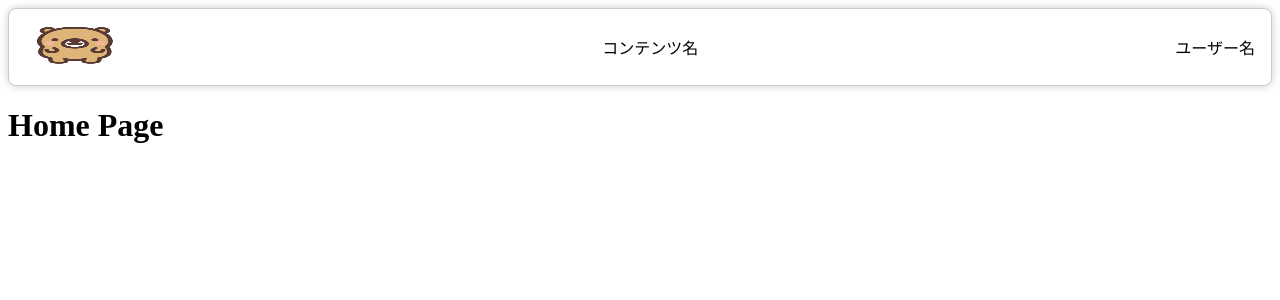
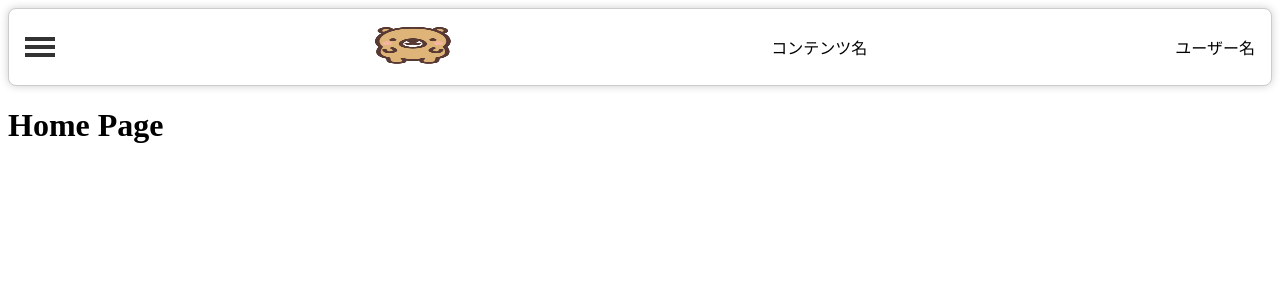
Before and after one commit to yasuhikasa/nextjs-div-practice, a Next.js app: page / in a window 1280 px wide. Shown: the top 300 px of the page. Built offline with nearby package versions, Linux system fonts and the light colour scheme.

Commit message:
ハンバーガーメニュー追加、メインコンテンツをクリックしたら閉じる

```diff
--- a/src/pages/components/header/header.module.css
+++ b/src/pages/components/header/header.module.css
@@ -1,10 +1,72 @@
+/* ヘッダーコンポーネント全体のスタイルを定義 */
 .header {
-  display: flex;
-  align-items: center;
-  justify-content: space-between;
-  padding: 16px;
-  background-color: #fff;
-  border: 1px solid #ccc;
-  border-radius: 8px;
-  box-shadow: 0 0 8px 0 rgba(0, 0, 0, 0.2);
+  display: flex; /* 子要素をフレキシブルボックスとして配置 */
+  align-items: center; /* 子要素を中央揃えに配置 */
+  justify-content: space-between; /* 子要素の間に均等のスペースを配置 */
+  padding: 16px; /* 内側の余白を定義 */
+  background-color: #fff; /* 背景色を設定 */
+  border: 1px solid #ccc; /* ボーダーのスタイルを定義 */
+  border-radius: 8px; /* ボーダーの角を丸くする */
+  box-shadow: 0 0 8px 0 rgba(0, 0, 0, 0.2); /* ボックスの影を設定 */
+  position: relative; /* 子要素の絶対位置をこの要素に対して設定 */
 }
+
+/* ナビゲーションメニューの基本的なスタイルを定義 */
+.nav {
+  position: absolute; /* header要素に対する相対的な位置に配置 */
+  top: 60px; /* headerのトップから60pxの位置に配置 */
+  left: 0; /* headerの左端からの位置を定義 */
+  background-color: #f0f0f0; /* 背景色を設定 */
+  width: 0; /* 最初はメニューは表示しないため、幅は0 */
+  height: calc(100vh - 60px); /* 画面の高さからheaderの高さを引いた値をメニューの高さに設定 */
+  overflow: hidden; /* ウィンドウをはみ出したメニューアイテムを隠す */
+  transition: width 0.5s; /* メニューが開くときのアニメーション（幅が0から200pxに変化） */
+}
+
+/* メニューが開いている状態のスタイルを定義 */
+.nav.open {
+  width: 200px; /* メニューの幅を200pxに設定 */
+}
+
+/* メニュー内のリストスタイルを定義 */
+.nav ul {
+  list-style: none; /* リストマーカーを非表示にする */
+  padding: 30px; /* パディングを0に設定 */
+  margin: 0; /* マージンを0に設定 */
+}
+
+/* メニュー内のリストアイテムのスタイルを定義 */
+.nav li {
+  padding: 8px; /* パディングを8pxに設定 */
+}
+
+/* メニュー内のリンクのスタイルを定義 */
+.nav a {
+  text-decoration: none; /* テキストの下線を非表示にする */
+  color: #333; /* テキストの色を設定 */
+}
+
+/* ハンバーガーアイコンのスタイルを定義 */
+.menu-icon {
+  cursor: pointer; /* カーソルをポインターに変更 */
+  display: flex; /* バーをフレキシブルボックスとして配置 */
+  flex-direction: column; /* バーを垂直方向に配置 */
+  padding: 8px; /* パディングを8pxに設定 */
+}
+
+/* バーのスタイルを定義 */
+.bar {
+  width: 30px; /* 幅を30pxに設定 */
+  height: 4px; /* 高さを4pxに設定 */
+  background-color: #333; /* 背景色を設定 */
+  margin: 4px 0; /* バー間のマージンを設定 */
+  transition: 0.2s; /* バーが回転するときのアニメーション */
+}
+
+.closeIcon {
+  position: absolute;
+  right: 10px;
+  top: 10px;
+  cursor: pointer;
+  font-size: 30px;
+}
--- a/src/pages/components/header/header.tsx
+++ b/src/pages/components/header/header.tsx
@@ -1,25 +1,47 @@
 import React from 'react';
 import styles from './header.module.css';
 import Image from 'next/image';
+import Link from 'next/link';
 
+interface HeaderProps {
+  isMenuOpen: boolean;
+  setIsMenuOpen: React.Dispatch<React.SetStateAction<boolean>>;
+}
 
-const Header: React.FC = () => {
+const Header: React.FC<HeaderProps> = ({ isMenuOpen, setIsMenuOpen }) => {
+  const handleMenuClick = (event: React.MouseEvent) => {
+    event.stopPropagation(); // stop event bubbling up
+    setIsMenuOpen(!isMenuOpen);
+  };
+
   return (
-    <>
-      <header className={styles.header}>
+    <header className={styles.header} onClick={e => e.stopPropagation()}>
+      <nav className={`${styles.nav} ${isMenuOpen ? styles.open : ''}`} onClick={handleMenuClick}>
+        {isMenuOpen && <div className={styles.closeIcon}>&times;</div>}
+        <ul>
+          <li>
+            <Link href="/">Home</Link>
+          </li>
+          <li>
+            <Link href="/about">About</Link>
+          </li>
+        </ul>
+      </nav>
+      <div className={styles.menuIcon} onClick={handleMenuClick}>
+        <div className={styles.bar}></div>
+        <div className={styles.bar}></div>
+        <div className={styles.bar}></div>
+      </div>
       <div>
         <Image src="/kuma_01.png" alt="Logo" width={100} height={40} />
       </div>
       <div>
         コンテンツ名
       </div>
-
       <div>
         ユーザー名
       </div>
-
     </header>
-    </>
   );
 }
 
--- a/src/pages/components/layout/layout.tsx
+++ b/src/pages/components/layout/layout.tsx
@@ -1,4 +1,4 @@
-import React from 'react';
+import React, { useState } from 'react';
 import Header from '../header/header';
 
 interface LayoutProps {
@@ -6,11 +6,16 @@ interface LayoutProps {
 }
 
 const Layout: React.FC<LayoutProps> = ({ children }) => {
+  const [isMenuOpen, setIsMenuOpen] = useState(false);
+
+  const handleLayoutClick = () => {
+    setIsMenuOpen(false);
+  };
+
   return (
-    <div>
-      <Header />
+    <div onClick={handleLayoutClick}>
+      <Header isMenuOpen={isMenuOpen} setIsMenuOpen={setIsMenuOpen} />
       <main>{children}</main>
-      {/* 他の共通のレイアウトコンポーネントをここに追加する場合はここに記述 */}
     </div>
   );
 };
```
Lines whose indentation alone changed are shown as unchanged.
